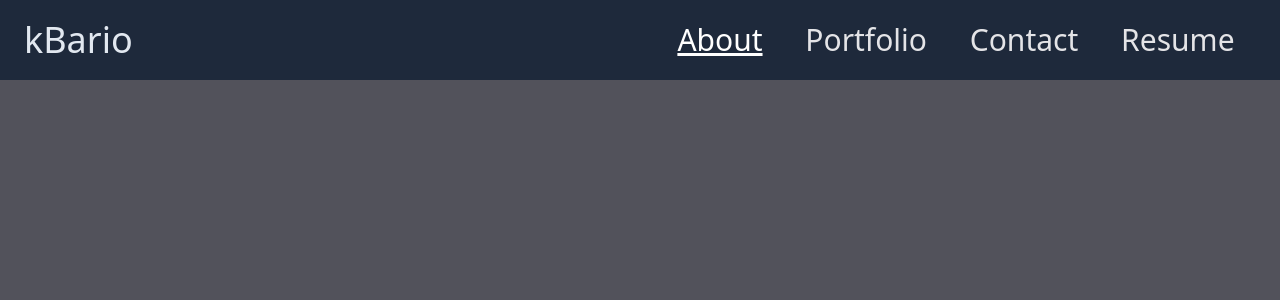
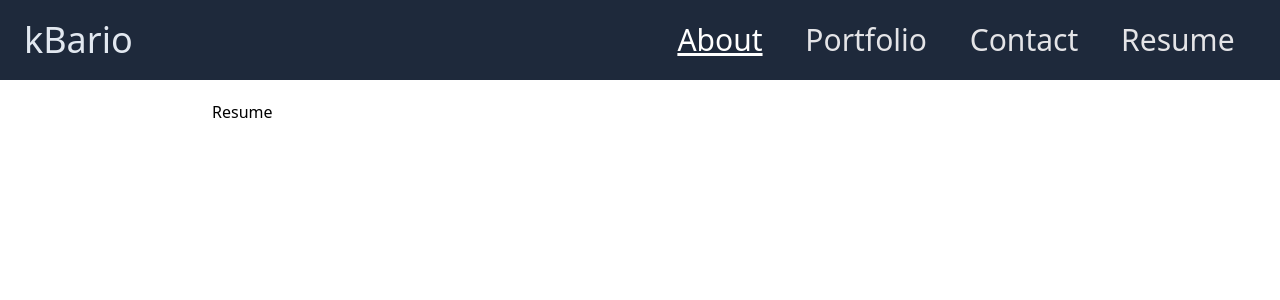
Before and after one commit to kbario/kb_react_portfolio, a React (Create React App) app: page / in a window 1280 px wide. Both pictures are taken after a click on the button "About". Shown: the top 300 px of the page. Built offline with nearby package versions, Linux system fonts and the light colour scheme.

Commit message:
added views

```diff
--- a/src/App.jsx
+++ b/src/App.jsx
@@ -6,15 +6,14 @@ import Footer from './components/Footer';
 import { useState } from 'react';
 
 function App() {
-  const [pageInView, setPageInView] = useState('about')
-
+  const [pageInView, setPageInView] = useState('About')
 
   return (
-    <main className='w-screen h-screen bg-zinc-600'>
+    <div className='w-screen h-screen'>
       <Header pageInViewState={{pageInView, setPageInView}}/>
-      <Project pageInViewState={pageInView}/>
+      <Project pageInView={pageInView}/>
       <Footer/>
-    </main>
+    </div>
   );
 }
 
--- a/src/components/Project.jsx
+++ b/src/components/Project.jsx
@@ -1,5 +1,28 @@
-function Project() {
-    return
+import About from "./project components/About"
+import Contact from "./project components/Contact"
+import Portfolio from "./project components/Portfolio"
+import Resume from "./project components/Resume"
+
+function Project({pageInView}) {
+
+    function RenderProject({pageInView}) {
+        switch (pageInView) {
+            case 'About':
+                return <About />
+            case 'Portfolio':
+                return <Portfolio />
+            case 'Contact':
+                return <Contact />
+            default:
+                return <Resume />
+        }
+    }
+
+    return (
+        <main className="h-leftover w-full p-5 max-w-4xl mx-auto">
+            <RenderProject pageInView={pageInView}/>
+        </main>
+    )
 }
 
 export default Project
--- /dev/null
+++ b/src/components/project components/Contact.jsx
@@ -0,0 +1,7 @@
+function Contact() {
+    return (
+        <div>Hello</div>
+    )
+}
+
+export default Contact
--- /dev/null
+++ b/src/components/project components/Portfolio.jsx
@@ -0,0 +1,7 @@
+function Portfolio() {
+    return (
+        <div>Portfolio</div>
+    )
+}
+
+export default Portfolio
--- /dev/null
+++ b/src/components/project components/Resume.jsx
@@ -0,0 +1,7 @@
+function Resume() {
+    return (
+        <div>Resume</div>
+    )
+}
+
+export default Resume
```
